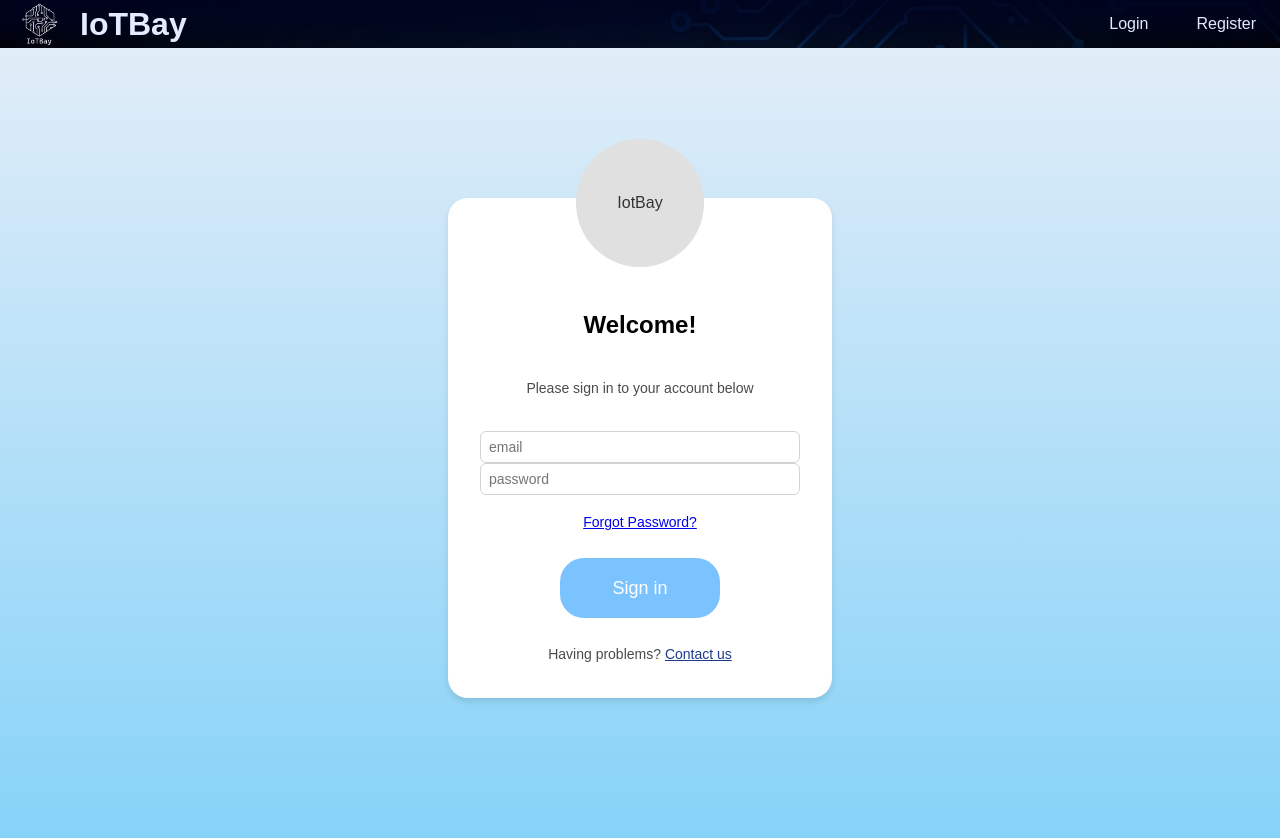
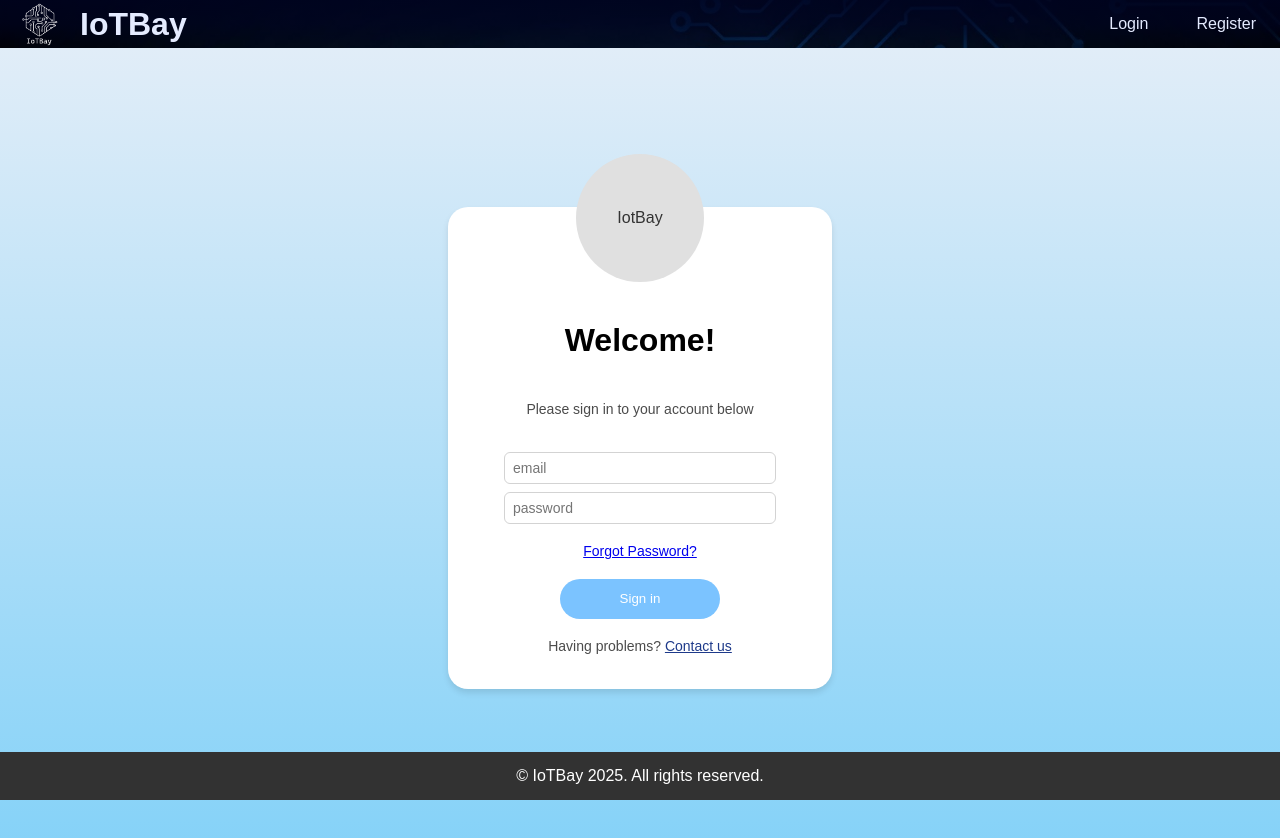
Before and after one commit to YM2992/IoTBay, a React (Vite) app in the folder Client/: page /login in a window 1280 px wide. Shown: the top 838 px of the page. Built offline with nearby package versions, Linux system fonts and the light colour scheme.

Commit message:
updated styling

```diff
--- a/Client/src/pages/Login.css
+++ b/Client/src/pages/Login.css
@@ -44,7 +44,7 @@
 
   /* Welcome text */
   .welcome-text {
-    font-size: 1.5rem;
+    font-size: 2rem;
     color: black;
     font-weight: 600;
     margin-top: 4.75rem;
@@ -67,7 +67,7 @@
     margin-left: auto;
     margin-right: auto;
     justify-content: space-between;
-    gap: 1rem;
+    gap: 0.5rem;
   }
 
   /* Input styles */
@@ -100,7 +100,7 @@
   /* Sign in button */
   .sign-in-btn {
     width: 10rem;
-    height: 0.1px;
+    height: 2.5rem;
     background-color: #7bc3ff;
     color: white;
     border-radius: 1.5rem;
@@ -109,6 +109,8 @@
     align-items: center;
     margin-left: auto;
     margin-right: auto;
+    margin-top: 1rem;
+    margin-bottom: 1rem;
     transition: background-color 0.3s ease;
     border: none;
   }
--- a/Client/src/pages/Login.jsx
+++ b/Client/src/pages/Login.jsx
@@ -6,31 +6,29 @@ function Login() {
   const [email, setEmail] = useState("");
   const [password, setPassword] = useState("");
 
-const handleSubmit = async () =>{
-  if(email.trim === "" || password.trim === "") return "";
+  const handleSubmit = async () => {
+    if (email.trim === "" || password.trim === "") return "";
     const data = {
-    email,password
-  }
+      email,
+      password,
+    };
 
-  const res = await fetch("http://localhost:8000/api/user/login/",{
-
-    method:"POST",
-    body:JSON.stringify(data),
-    headers:{
-      "Content-Type" :"application/json",
-    }
-  })
+    const res = await fetch("http://localhost:8000/api/user/login/", {
+      method: "POST",
+      body: JSON.stringify(data),
+      headers: {
+        "Content-Type": "application/json",
+      },
+    });
     // if res.status. == fail code != 200
 
     // got the
     const resData = await res.json();
     console.log(resData.token);
     localStorage.setItem("jwt", resData.token);
-
-}
+  };
 
   return (
-
     <div className="login-container">
       <div className="login-card">
         <div className="center-content">
@@ -41,9 +39,10 @@ const handleSubmit = async () =>{
           <p className="info-text">Please sign in to your account below</p>
         </div>
 
-
-        <Input field="email" func={setEmail} className="input-field"/>
+        <div className="input-container">
+          <Input field="email" func={setEmail} className="input-field" />
           <Input field="password" func={setPassword} type="password" />
+        </div>
 
         <div className="forgot-password">
           <a href="#">Forgot Password?</a>
@@ -52,7 +51,6 @@ const handleSubmit = async () =>{
         <button onClick={handleSubmit} type="submit" className="sign-in-btn">
           Sign in
         </button>
-
 
         <p className="contact-us">
           Having problems? <a href="#">Contact us</a>
--- a/Client/src/pages/MainPage.css
+++ b/Client/src/pages/MainPage.css
@@ -12,11 +12,6 @@ nav {
 body {
   background-color:azure;
 }
-
-.footer {
-  display: none !important;
-}
-
 
 .logout-button {
   margin-left: auto;
@@ -49,7 +44,7 @@ body {
 
 
 
-button {
+.product-button {
   margin: 25px;
   padding: 30px 50px;
   font-size: 18px;
@@ -96,7 +91,7 @@ button {
   align-items: center;
   margin: 20px;
 }
-button:hover {
+.product-button:hover {
   background-color: #cba6cb;
   transform: scale(1.3);
   border-color: #4B0082;
```
Lines whose indentation alone changed are shown as unchanged.
